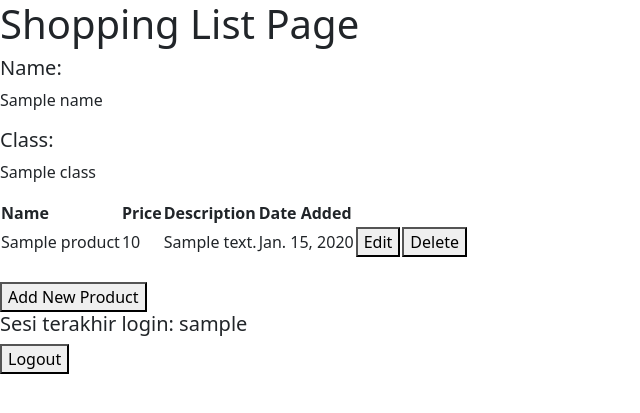
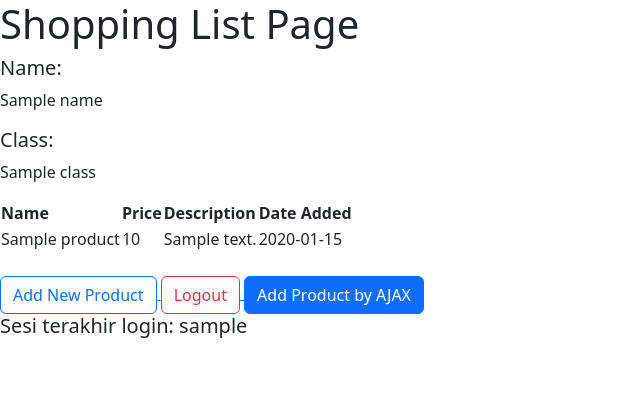
Before and after one commit to Samuelwidjaja/shopping-list, a Django app: template main/templates/main.html in a window 1280 px wide. Shown: the top 413 px of the page, without its empty margins (0-640 px from the left). Run offline with Django 4.2, Linux system fonts and the light colour scheme; tables that the repository leaves empty hold one stand-in row (values such as "Sample post"); the template is opened without the code that fills it: values that come from a table or form of the project are taken from there, most other values are stand-ins (such as "Sample title", 1, 10 or a date in 2020).

Commit message:
tutorial5 done

```diff
--- a/main/templates/login.html
+++ b/main/templates/login.html
@@ -25,7 +25,7 @@
 
             <tr>
                 <td></td>
-                <td><input class="btn login_btn" type="submit" value="Login"></td>
+                <td><input class="btn login_btn btn-outline-success" type="submit" value="Login"></td>
             </tr>
         </table>
     </form>
--- a/main/templates/main.html
+++ b/main/templates/main.html
@@ -9,7 +9,7 @@
     <h5>Class:</h5>
     <p>{{class}}</p>
 
-    <table>
+    <table id="product_table">
         <tr>
             <th>Name</th>
             <th>Price</th>
@@ -27,14 +27,14 @@
                 <td>{{product.date_added}}</td>
                 <td>
                     <a href="{% url 'main:edit_product' product.pk %}">
-                        <button>
+                        <button type="button" class="btn btn-outline-warning">
                             Edit
                         </button>
                     </a>
                 </td>
                 <td>
                     <a href="{% url 'main:delete_product' product.pk %}">
-                          <button>
+                          <button type="button" class="btn btn-outline-danger">
                               Delete
                           </button>
                       </a>
@@ -46,17 +46,90 @@
     <br />
 
     <a href="{% url 'main:create_product' %}">
-        <button>
+        <button type="button" class="btn btn-outline-primary">
             Add New Product
         </button>
     </a>
 
-    <h5>Sesi terakhir login: {{ last_login }}</h5>
-
 <a href="{% url 'main:logout' %}">
-    <button>
+    <button type="button" class="btn btn-outline-danger">
         Logout
     </button>
 </a>
+<script>
+    async function getProducts() {
+        return fetch("{% url 'main:get_product_json' %}").then((res) => res.json())
+    }
+    async function refreshProducts() {
+        document.getElementById("product_table").innerHTML = ""
+        const products = await getProducts()
+        let htmlString = `<tr>
+            <th>Name</th>
+            <th>Price</th>
+            <th>Description</th>
+            <th>Date Added</th>
+        </tr>`
+        products.forEach((item) => {
+            htmlString += `\n<tr>
+            <td>${item.fields.name}</td>
+            <td>${item.fields.price}</td>
+            <td>${item.fields.description}</td>
+            <td>${item.fields.date_added}</td>
+        </tr>`
+        })
+
+        document.getElementById("product_table").innerHTML = htmlString
+    }
+
+    refreshProducts()
+
+    function addProduct() {
+        fetch("{% url 'main:add_product_ajax' %}", {
+            method: "POST",
+            body: new FormData(document.querySelector('#form'))
+        }).then(refreshProducts)
+
+        document.getElementById("form").reset()
+        return false
+    }
+    document.getElementById("button_add").onclick = addProduct
+
+</script>
+
+<div class="modal fade" id="exampleModal" tabindex="-1" aria-labelledby="exampleModalLabel" aria-hidden="true">
+    <div class="modal-dialog">
+        <div class="modal-content">
+            <div class="modal-header">
+                <h1 class="modal-title fs-5" id="exampleModalLabel">Add New Product</h1>
+                <button type="button" class="btn-close" data-bs-dismiss="modal" aria-label="Close"></button>
+            </div>
+            <div class="modal-body">
+                <form id="form" onsubmit="return false;">
+                    {% csrf_token %}
+                    <div class="mb-3">
+                        <label for="name" class="col-form-label">Name:</label>
+                        <input type="text" class="form-control" id="name" name="name"></input>
+                    </div>
+                    <div class="mb-3">
+                        <label for="price" class="col-form-label">Price:</label>
+                        <input type="number" class="form-control" id="price" name="price"></input>
+                    </div>
+                    <div class="mb-3">
+                        <label for="description" class="col-form-label">Description:</label>
+                        <textarea class="form-control" id="description" name="description"></textarea>
+                    </div>
+                </form>
+            </div>
+            <div class="modal-footer">
+                <button type="button" class="btn btn-secondary" data-bs-dismiss="modal">Close</button>
+                <button type="button" class="btn btn-primary" id="button_add" data-bs-dismiss="modal">Add Product</button>
+            </div>
+        </div>
+    </div>
+</div>
+<button type="button" class="btn btn-primary" data-bs-toggle="modal" data-bs-target="#exampleModal">Add Product by AJAX</button>
+
+<h5>Sesi terakhir login: {{ last_login }}</h5>
+
 
 {% endblock content %}
--- a/main/templates/register.html
+++ b/main/templates/register.html
@@ -16,7 +16,7 @@
                 {{ form.as_table }}
                 <tr>
                     <td></td>
-                    <td><input type="submit" name="submit" value="Daftar"/></td>
+                    <td><input type="submit" name="submit" value="Daftar" class="btn btn-outline-success"/></td>
                 </tr>
             </table>
         </form>
--- a/main/urls.py
+++ b/main/urls.py
@@ -1,5 +1,5 @@
 from django.urls import path
-from main.views import show_main, create_product, show_xml, show_json, show_xml_by_id, show_json_by_id
+from main.views import show_main, create_product, show_xml, show_json, show_xml_by_id, show_json_by_id, get_product_json, add_product_ajax
 from main.views import register #sesuaikan dengan nama fungsi yang dibuat
 from main.views import login_user #sesuaikan dengan nama fungsi yang dibuat
 from main.views import logout_user
@@ -20,6 +20,8 @@ urlpatterns = [
     path('logout/', logout_user, name='logout'),
     path('edit-product/<int:id>', edit_product, name='edit_product'),
     path('delete/<int:id>', delete_product, name='delete_product'), # sesuaikan dengan nama fungsi yang dibuat
+    path('get-product/', get_product_json, name='get_product_json'),
+    path('create-product-ajax/', add_product_ajax, name='add_product_ajax')
 
 
 ]
--- a/main/views.py
+++ b/main/views.py
@@ -1,6 +1,6 @@
 from django.shortcuts import render
 from django.urls import reverse
-from django.http import HttpResponseRedirect
+from django.http import HttpResponseRedirect, HttpResponseNotFound
 from django.http import HttpResponse
 from django.core import serializers
 from main.forms import ProductForm
@@ -13,7 +13,7 @@ from django.contrib.auth import logout
 from django.contrib.auth.decorators import login_required
 import datetime
 from django.http import HttpResponseRedirect
-from django.urls import reverse
+from django.views.decorators.csrf import csrf_exempt
 
 # Create your views here.
 
@@ -114,3 +114,22 @@ def delete_product(request, id):
     product.delete()
     # Kembali ke halaman awal
     return HttpResponseRedirect(reverse('main:show_main'))
+
+def get_product_json(request):
+    product_item = Product.objects.all()
+    return HttpResponse(serializers.serialize('json', product_item))
+
+@csrf_exempt
+def add_product_ajax(request):
+    if request.method == 'POST':
+        name = request.POST.get("name")
+        price = request.POST.get("price")
+        description = request.POST.get("description")
+        user = request.user
+
+        new_product = Product(name=name, price=price, description=description, user=user)
+        new_product.save()
+
+        return HttpResponse(b"CREATED", status=201)
+
+    return HttpResponseNotFound()
```
